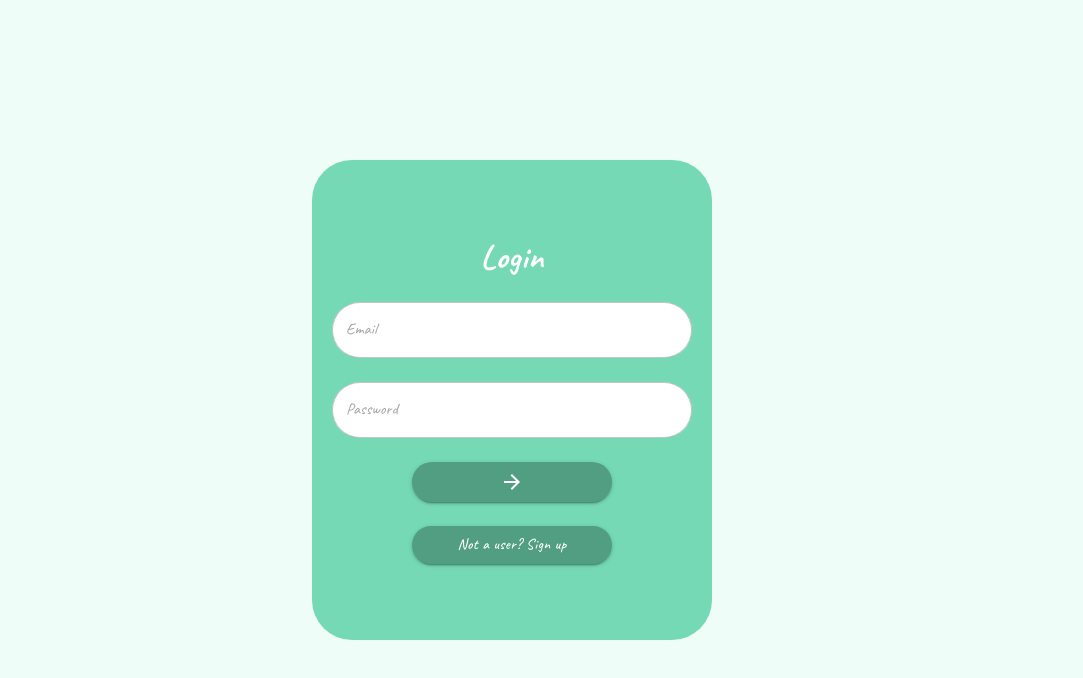
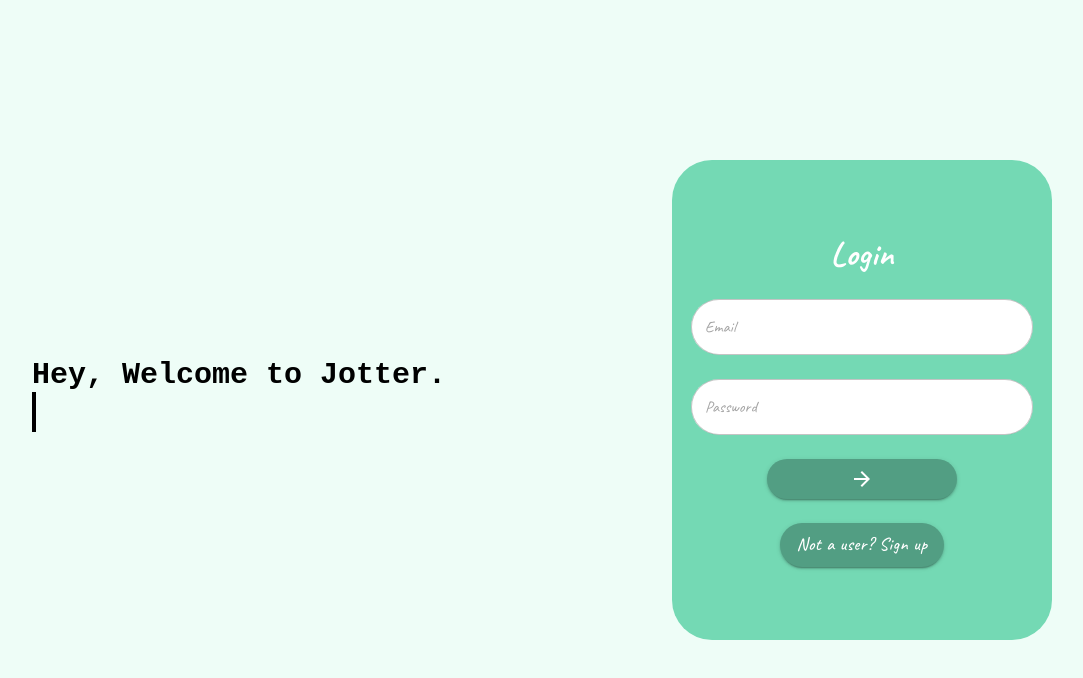
Before and after one commit to CS455-Jotter/Jotter, a Next.js app in the folder jotter-frontend/: page /login in a window 1280 px wide. Shown: the top 678 px of the page, without its empty margins (128-1211 px from the left). Built offline with nearby package versions, Linux system fonts and the light colour scheme.

Commit message:
Add login typewriter

```diff
--- a/jotter-frontend/src/components/Auth/LoginBox.tsx
+++ b/jotter-frontend/src/components/Auth/LoginBox.tsx
@@ -11,7 +11,7 @@ import Input from '../Input/Input';
 
 function LoginBox() {
   return (
-    <div style={{ width: '400px', height: '480px' }}>
+    <div style={{ width: '380px', height: '480px' }}>
       <Box
         sx={{
           width: '100%',
@@ -33,7 +33,7 @@ function LoginBox() {
               alignContent="center"
               alignItems="center"
               spacing={3}
-              width="400px"
+              width="380px"
             >
               <Typography variant="h4" color="white" fontFamily="Caveat" fontWeight={800}>Login</Typography>
               <Input placeholder="Email" />
@@ -53,11 +53,12 @@ function LoginBox() {
               >
                 <ArrowForwardIcon />
               </Button>
+              <Link href="/signup" style={{ textDecoration: 'none', color: '#ffffff' }}>
                 <Button
                   variant="contained"
                   sx={{
                     backgroundColor: colorPalette.darker,
-                  width: '50%',
+                    width: '100%',
                     borderRadius: '40px',
                     ':hover': {
                       bgcolor: colorPalette.darker,
@@ -65,11 +66,12 @@ function LoginBox() {
                     },
                     fontFamily: 'Caveat',
                     textTransform: 'none',
-                  fontSize: 15,
+                    fontSize: 18,
                   }}
                 >
-                <Link href="/signup" style={{ textDecoration: 'none', color: '#ffffff' }}>Not a user? Sign up</Link>
+                  Not a user? Sign up
                 </Button>
+              </Link>
             </Stack>
           </Grid>
         </Grid>
--- a/jotter-frontend/src/components/Auth/SignUpBox.tsx
+++ b/jotter-frontend/src/components/Auth/SignUpBox.tsx
@@ -10,7 +10,7 @@ import Input from '../Input/Input';
 
 function SignUpBox() {
   return (
-    <div style={{ width: '400px', height: '480px' }}>
+    <div style={{ width: '380px', height: '480px' }}>
       <Box
         sx={{
           width: '100%',
@@ -32,7 +32,7 @@ function SignUpBox() {
               alignContent="center"
               alignItems="center"
               spacing={3}
-              width="400px"
+              width="380px"
             >
               <Typography variant="h4" color="white" fontFamily="Caveat" fontWeight={800}>SignUp</Typography>
               <Input placeholder="Email" />
--- /dev/null
+++ b/jotter-frontend/src/components/TypeWriter/TypeWriter.tsx
@@ -0,0 +1,24 @@
+import React from 'react';
+import styles from '@/styles/typewriter.module.css';
+
+function TypeWriter() {
+  return (
+    // <div className={styles.wrapper}>
+    //   <div className={styles.typing}>
+    //     Hey, Welcome to Jotter. Your one place to jot down.
+    //   </div>
+    // </div>
+    <div className={styles.wrapper}>
+      <div className={styles.static_text}>
+        Hey, Welcome to Jotter.
+      </div>
+      <div className={styles.dynamic_text}>
+        <li><span>Here you can jot down your notes.</span></li>
+        <li><span>Write down your ideas.</span></li>
+        <li><span>Do something out of the blue.</span></li>
+      </div>
+    </div>
+  );
+}
+
+export default TypeWriter;
--- a/jotter-frontend/src/pages/login/index.tsx
+++ b/jotter-frontend/src/pages/login/index.tsx
@@ -1,21 +1,26 @@
 import React from 'react';
-import { Grid } from '@mui/material';
+import { Box, Grid } from '@mui/material';
 import LoginBox from '@/components/Auth/LoginBox';
+import styles from '@/styles/login.module.css';
+import TypeWriter from '@/components/TypeWriter/TypeWriter';
 
 function Login() {
   return (
+    <Box sx={{ flexGrow: 1 }}>
       <Grid
         container
-      spacing={0}
-      direction="column"
+        direction="row"
         alignItems="center"
-      justifyContent="center"
-      sx={{ minHeight: '100vh' }}
+        sx={{ minHeight: '100vh', justifyContent: { lg: 'space-around', xs: 'center' } }}
       >
-      <Grid item xs={3}>
+        <Grid item className={styles.hide} lg={3}>
+          <TypeWriter />
+        </Grid>
+        <Grid item lg={3} sx={{ zIndex: 1000 }}>
           <LoginBox />
         </Grid>
       </Grid>
+    </Box>
   );
 }
 
--- /dev/null
+++ b/jotter-frontend/src/styles/login.module.css
@@ -0,0 +1,5 @@
+@media (max-width : 1200px) {
+    .hide{
+        display: None;
+    }
+}
--- /dev/null
+++ b/jotter-frontend/src/styles/typewriter.module.css
@@ -0,0 +1,89 @@
+/* .wrapper {
+    height: 100vh;
+    display: grid;
+    place-items: center;
+    font-family: monospace;
+  }
+
+  .typing {
+    width: 51ch;
+    animation: typing 2s steps(22), blink .5s step-end infinite alternate;
+    white-space: nowrap;
+    overflow: hidden;
+    border-right: 3px solid;
+    font-family: monospace;
+    font-size: 2em;
+
+  }
+
+  @keyframes typing {
+    from {
+      width: 0
+    }
+  }
+
+   */
+
+.wrapper {
+    display: flex;
+    flex-direction: column;
+    font-family: monospace;
+    width: 800px;
+}
+
+.wrapper .static_text {
+    font-size: 30px;
+    font-weight: 800;
+}
+
+.wrapper .dynamic_text {
+    line-height: 50px;
+    height: 50px;
+    overflow: hidden;
+}
+
+.dynamic_text {
+    list-style:  none;
+    font-size: 20px;
+    font-weight: 500;
+    position: relative;
+}
+
+.dynamic_text li{
+    position: relative;
+    top : 0;
+    animation: slide 9s steps(3) infinite;
+}
+
+@keyframes slide{
+    100% {
+        top: -150px
+    }
+}
+
+.dynamic_text li::after{
+    content: "";
+    position: absolute;
+    left: 0;
+    height: 80%;
+    width: 50%;
+    border-left: 4px solid black;
+    animation: typing 3s steps(10) infinite, blink .4s step-end infinite alternate;
+    background-color: var(--light);
+}
+
+@keyframes typing {
+    40%, 60% {
+        left: calc(50%);
+    }
+
+    100% {
+        left : 0;
+    }
+}
+
+@keyframes blink {
+    50% {
+      border-color: transparent
+    }
+  }
```
Also changed, not shown: jotter-frontend/src/components/TopBar/TopBar.tsx (+24 -1 lines). Lines whose indentation alone changed are shown as unchanged.
